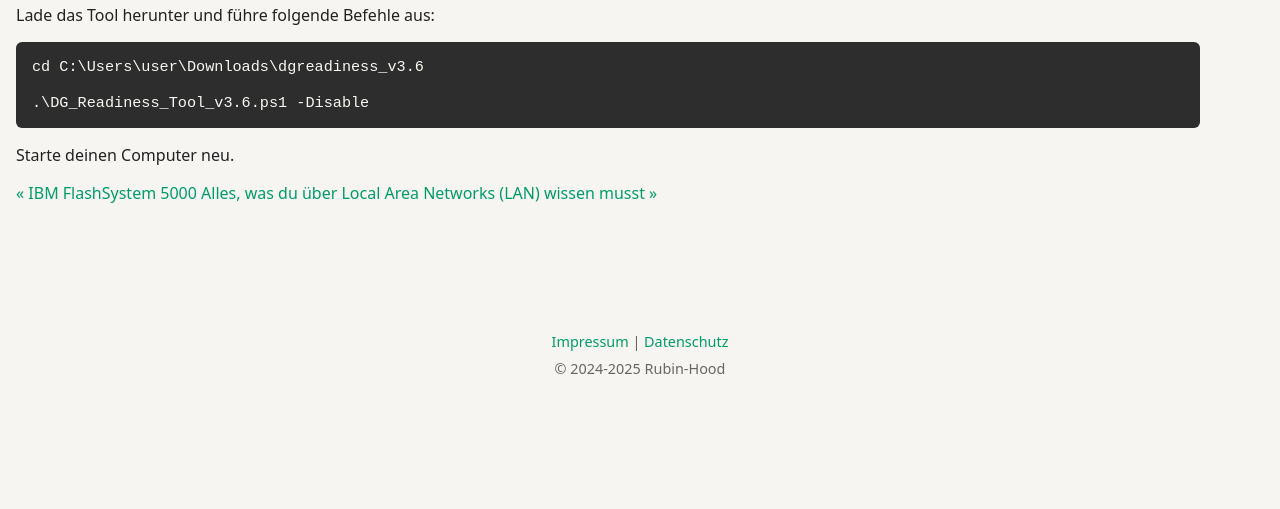
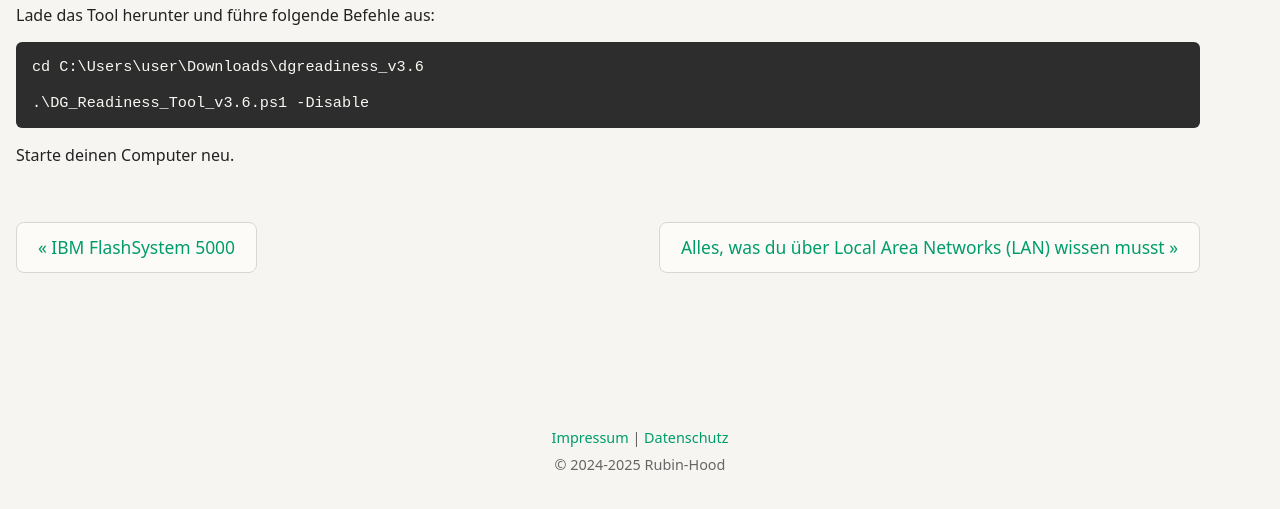
Before and after one commit to rubin-hood/website, a Jekyll site: the page built from _posts/2022-06-10-Disable the Windows Hypervisor.md, in a window 1280 px wide and 1400 px high, scrolled down 2547 px. Shown: the part 800-1309 px from the top of the window. Built offline with Jekyll 4.4.1, drawn with Linux system fonts in a browser that asks for light colours.

Commit message:
Update style.css

```diff
--- a/assets/css/style.css
+++ b/assets/css/style.css
@@ -609,3 +609,28 @@ body.noscroll { overflow: hidden; }
     z-index: 2;
   }
 }
+
+
+
+.post-nav {
+  display: flex;
+  justify-content: space-between;
+  align-items: center;
+  margin: 3.5rem 0 1.7rem 0;
+  gap: 2rem;
+}
+.post-prev, .post-next {
+  font-size: 1.09em;
+  color: #009C6C;
+  background: #FCFBF7;
+  border: 1.2px solid #d7d7d7;
+  border-radius: 8px;
+  padding: 0.7em 1.2em;
+  text-decoration: none !important;
+  transition: border-color 0.2s, color 0.2s, background 0.2s;
+}
+.post-prev:hover, .post-next:hover {
+  border-color: #AA0600;
+  color: #AA0600;
+  background: #f7e8e8;
+}
```
